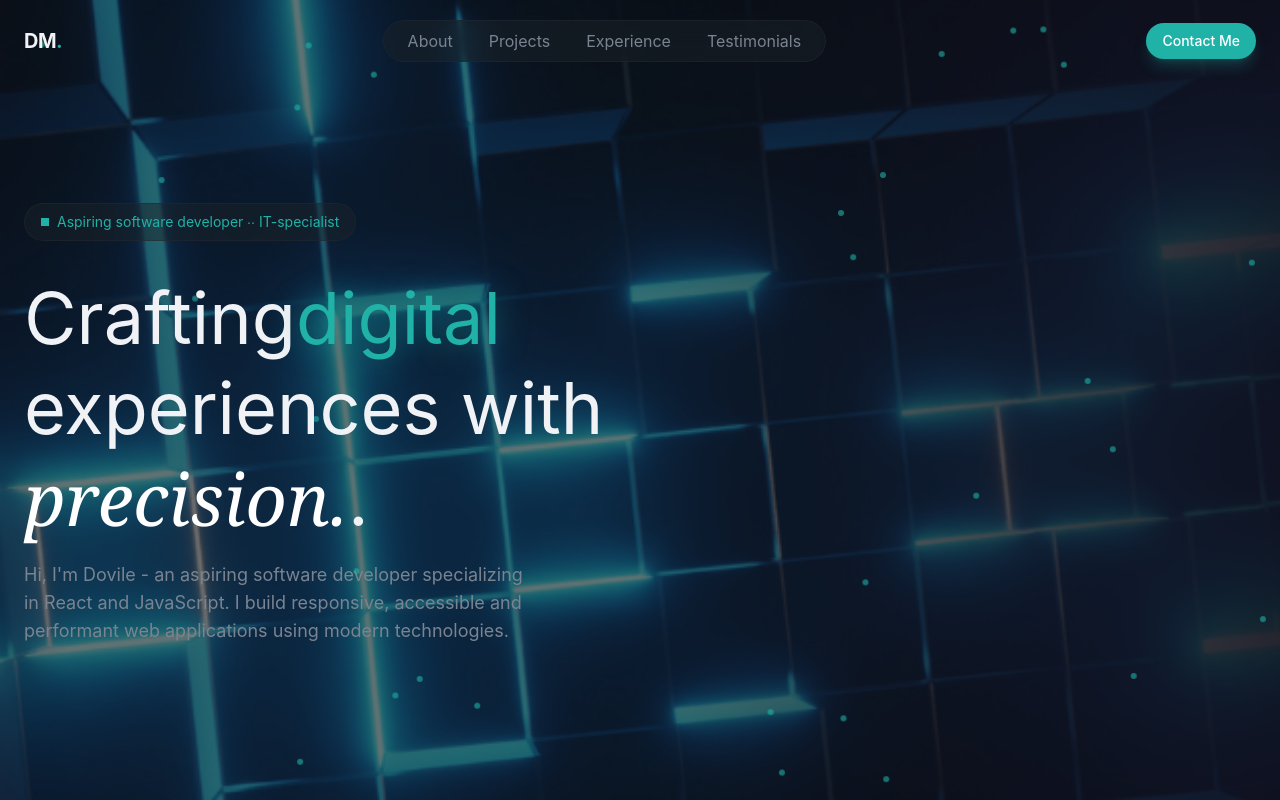
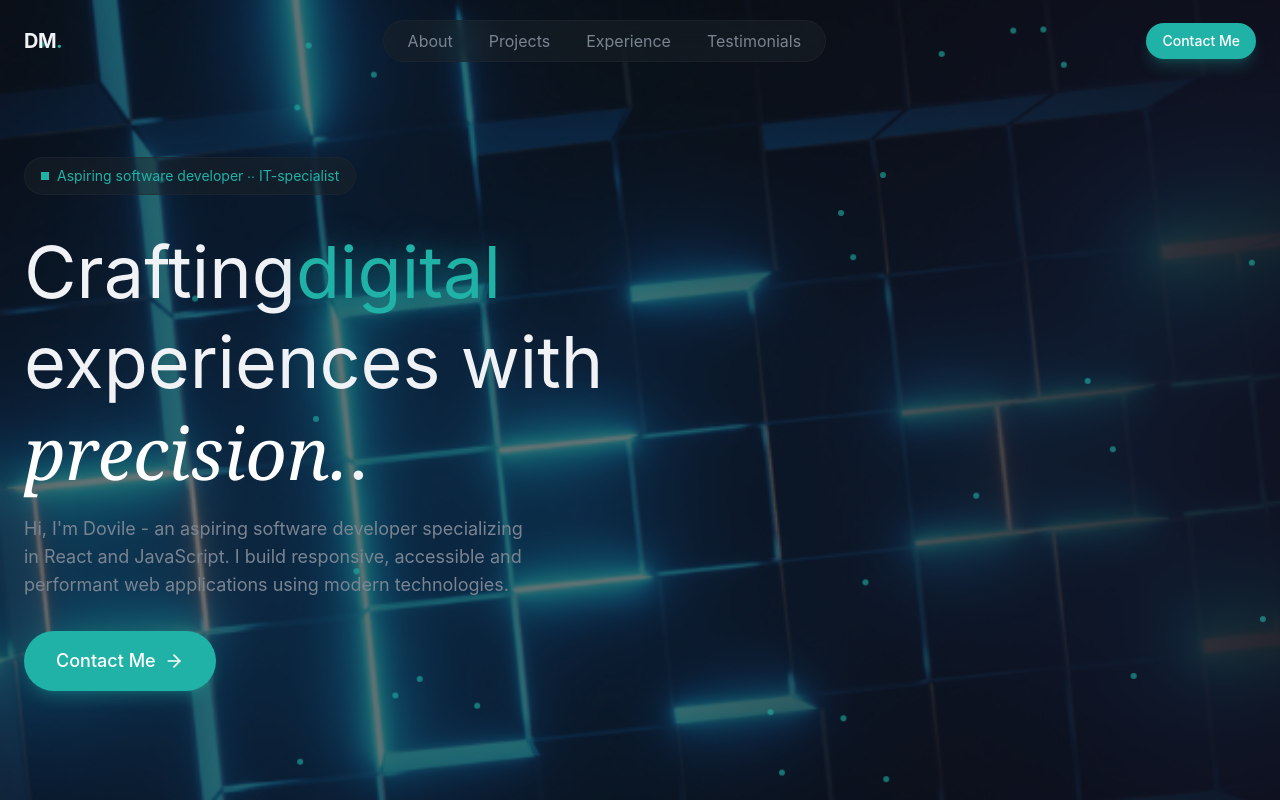
Before and after one commit to dovile-mart/devportfolio, a React (Vite) app: page / in a window 1280 px wide. Built offline with nearby package versions, Linux system fonts and the light colour scheme.

Commit message:
Add Contact Me button

```diff
--- a/src/sections/Hero.jsx
+++ b/src/sections/Hero.jsx
@@ -1,3 +1,6 @@
+import { Button } from "@/components/Button";
+import { ArrowRight } from "lucide-react";
+
 export const Hero = () => {
   return (
     <section className="relative min-h-screen flex items-center overflow-hidden">
@@ -60,6 +63,13 @@ export const Hero = () => {
                               performant web applications using modern technologies.
                           </p>
                       </div>
+                      {/** CTA Buttons */}
+                      <div>
+                          <Button size="lg">
+                              Contact Me <ArrowRight className="w-5 h-5"/>
+                          </Button>
+
+                      </div>
                   </div>
                   {/** Right Column - Profile Image */}
               </div>
```
